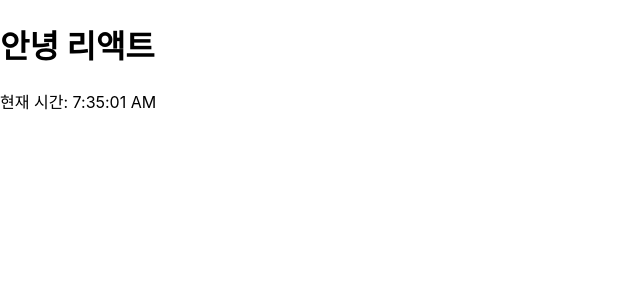
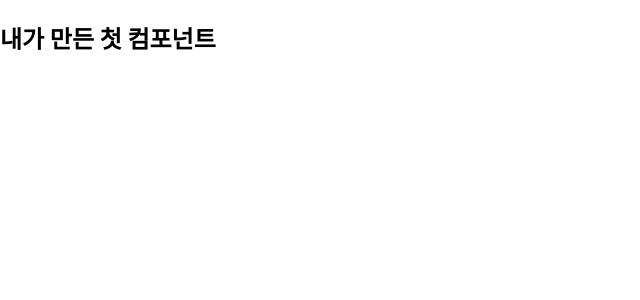
Before and after one commit to DooPal2000/Basic_React_NextJs, a React (Create React App) app in the folder first-cra/: page / in a window 1280 px wide. Shown: the top 300 px of the page, without its empty margins (0-640 px from the left). Built offline with nearby package versions, Linux system fonts and the light colour scheme.

Commit message:
feat(first-cra): add practice JSX code for Component Example

```diff
--- /dev/null
+++ b/first-cra/src/chatper_05/Comment.jsx
@@ -0,0 +1,11 @@
+import React from "react";
+
+function Comment(props){
+    return(
+        <div className="comment">
+            <h2>내가 만든 첫 컴포넌트</h2>
+        </div>
+    );
+}
+
+export default Comment;
--- /dev/null
+++ b/first-cra/src/chatper_05/CommentList.jsx
@@ -0,0 +1,12 @@
+import React from "react";
+import Comment from "./Comment"
+
+function CommentList(props) {
+    return (
+        <div>
+            <Comment />
+        </div>
+    );
+}
+
+export default CommentList;
--- a/first-cra/src/index.js
+++ b/first-cra/src/index.js
@@ -6,20 +6,19 @@
 
 import Library from './chapter_03/Library';
 import Clock from './chapter_04/Clock';
+import CommentList from './chatper_05/CommentList';
 
 const root = ReactDOM.createRoot(document.getElementById('root'));
 
-function tick() {
 root.render(
   <React.StrictMode>
-      <Clock />
+    <CommentList />
+    {/* <Clock /> */}
     {/* <Library /> */}
     {/* <App /> */}
   </React.StrictMode>
 );
-}
 
-setInterval(tick, 1000);
 
 // If you want to start measuring performance in your app, pass a function
 // to log results (for example: reportWebVitals(console.log))
```
Lines whose indentation alone changed are shown as unchanged.
